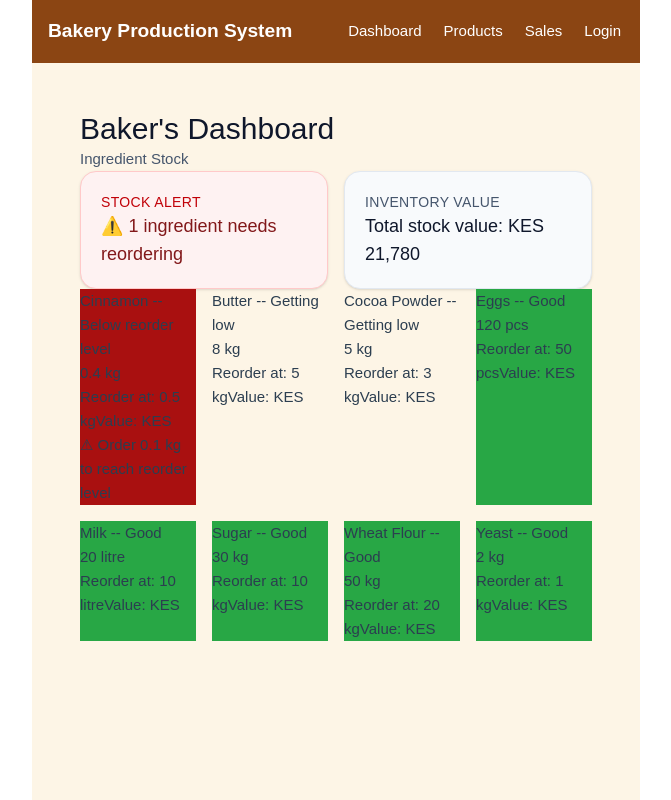
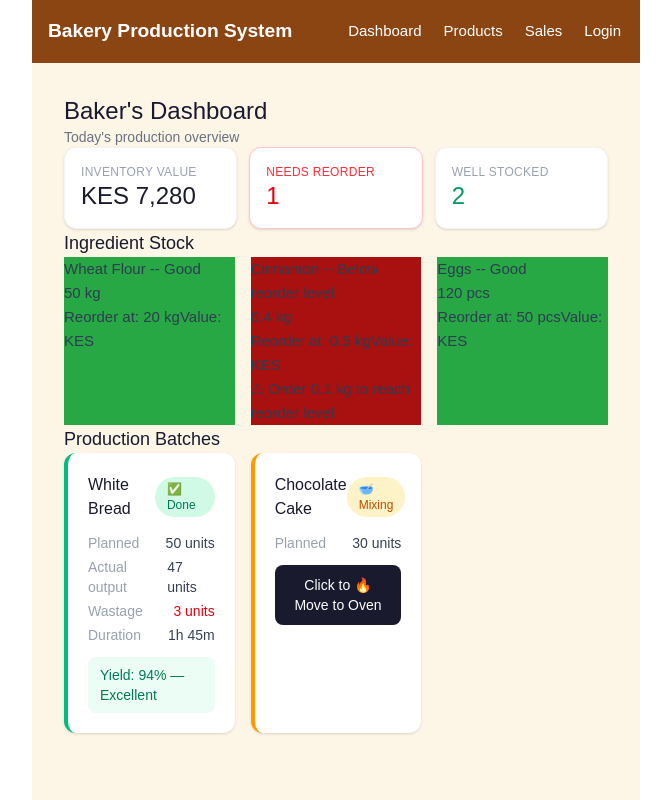
Before and after one commit to SAID444-hash/bakery-production-system, a Vue app in the folder frontend/: page /dashboard in a window 1280 px wide. Shown: the whole page, without its empty margins (0-671 px from the left). Built offline with nearby package versions, Linux system fonts and the light colour scheme.

Commit message:
Complete BatchCard with all batches, stats, done modal, and failed status

```diff
--- /dev/null
+++ b/frontend/src/components/BatchCard.vue
@@ -0,0 +1,165 @@
+<script setup>
+import { ref, computed } from 'vue'
+
+// ---------------------------------------------------------------
+// PROPS: match PRODUCTION_BATCHES table from ERD
+//
+// In Week 6: GET /api/production-batches
+// Response includes product_name from a JOIN with PRODUCTS table:
+//   SELECT pb.*, p.name as product_name
+//   FROM production_batches pb
+//   JOIN products p ON pb.product_id = p.id
+//
+// This is why product_name is in the data — it comes from the JOIN,
+// not from the PRODUCTION_BATCHES table itself.
+// ---------------------------------------------------------------
+const props = defineProps({
+  batch: { type: Object, required: true }
+  // Expected shape:
+  // {
+  //   id: 1,                          ← PK
+  //   product_name: 'White Bread',    ← from JOIN with PRODUCTS
+  //   product_id: 1,                  ← FK to PRODUCTS
+  //   planned_quantity: 50,           ← how many we plan to make
+  //   actual_quantity: 47,            ← how many we actually made (null if not done)
+  //   wastage_quantity: 3,            ← how many were lost
+  //   status: 'done',                 ← planned|mixing|baking|cooling|done|failed
+  //   started_at: '2026-05-20 06:30', ← when mixing started
+  //   completed_at: '2026-05-20 08:15' ← when marked done
+  // }
+})
+
+const emit = defineEmits(['advance-batch'])
+// computaions for status label and colors
+// Cost per unit = total batch ingredient cost / actual quantity
+// (We can't calculate this yet — needs BATCH_COSTS data from API)
+// ---------------------------------------------------------------
+const yieldRate = computed(() => {
+  if (!props.batch.actual_quantity || !props.batch.planned_quantity) return null
+  return Math.round((props.batch.actual_quantity / props.batch.planned_quantity) * 100)
+})
+
+const yieldStatus = computed(() => {
+  if (yieldRate.value === null) return null
+  if (yieldRate.value >= 90) return { label: 'Excellent', class: 'bg-emerald-50 text-emerald-700' }
+  if (yieldRate.value >= 80) return { label: 'Acceptable', class: 'bg-orange-50 text-orange-700' }
+  return { label: 'Low yield — review needed', class: 'bg-red-50 text-red-700' }
+})
+
+
+// Duration calculation (if batch has start and end time)
+const duration = computed(() => {
+  if (!props.batch.started_at || !props.batch.completed_at) return null
+
+  const start = new Date(props.batch.started_at)
+  const end = new Date(props.batch.completed_at)
+  const diffMins = Math.round((end - start) / 60000)
+  const hours = Math.floor(diffMins / 60)
+  const mins = diffMins % 60
+  return hours > 0 ? `${hours}h ${mins}m` : `${mins}m`
+})
+
+// Batch lifecycle: planned → mixing → baking → cooling → done
+const nextStatus = computed(() => {
+  const flow = {
+    planned: { label: 'Start Mixing', next: 'mixing', icon: '🥣' },
+    mixing:  { label: 'Move to Oven', next: 'baking', icon: '🔥' },
+    baking:  { label: 'Move to Cooling', next: 'cooling', icon: '❄️' },
+    cooling: { label: 'Mark Done', next: 'done', icon: '✅' },
+  }
+  return flow[props.batch.status] || null
+})
+
+// Status badge styling using Tailwind classes
+const statusStyle = computed(() => {
+  const config = {
+    planned: { bg: 'bg-gray-100 text-gray-600', border: 'border-gray-400', icon: '📋' },
+    mixing:  { bg: 'bg-amber-100 text-amber-700', border: 'border-amber-500', icon: '🥣' },
+    baking:  { bg: 'bg-orange-100 text-orange-700', border: 'border-[#E8541E]', icon: '🔥' },
+    cooling: { bg: 'bg-blue-100 text-blue-700', border: 'border-blue-500', icon: '❄️' },
+    done:    { bg: 'bg-emerald-100 text-emerald-700', border: 'border-emerald-500', icon: '✅' },
+    failed:  { bg: 'bg-red-100 text-red-700', border: 'border-red-500', icon: '❌' },
+  }
+  return config[props.batch.status] || config.planned
+})
+
+function handleAdvance() {
+  if (nextStatus.value) {
+    emit('advance-batch', props.batch.id, nextStatus.value.next)
+  }
+}
+//data emission
+
+
+
+</script>
+
+<template>
+
+<div
+    class="bg-white rounded-xl p-5 shadow-sm border-l-4 flex flex-col gap-3"
+    :class="[
+      statusStyle.border,
+      batch.status === 'failed' ? 'bg-red-50' : ''
+    ]"
+  >
+    <!-- Header: product name + status badge -->
+    <div class="flex justify-between items-center">
+      <h4 class="text-base font-semibold text-[#1A1A2E]">{{ batch.product_name }}</h4>
+      <span
+        class="px-3 py-1 rounded-full text-xs font-semibold capitalize"
+        :class="statusStyle.bg"
+      >
+        {{ statusStyle.icon }} {{ batch.status }}
+      </span>
+    </div>
+
+    <!-- Quantity details -->
+    <div class="flex flex-col gap-1">
+      <div class="flex justify-between text-sm">
+        <span class="text-gray-400">Planned</span>
+        <span class="font-medium text-gray-700">{{ batch.planned_quantity }} units</span>
+      </div>
+
+      <div v-if="batch.status === 'done' || batch.status === 'failed'" class="flex justify-between text-sm">
+        <span class="text-gray-400">Actual output</span>
+        <span class="font-medium text-gray-700">{{ batch.actual_quantity ?? 0 }} units</span>
+      </div>
+
+      <div v-if="batch.wastage_quantity > 0" class="flex justify-between text-sm">
+        <span class="text-gray-400">Wastage</span>
+        <span class="font-medium text-red-600">{{ batch.wastage_quantity }} units</span>
+      </div>
+
+      <div v-if="duration" class="flex justify-between text-sm">
+        <span class="text-gray-400">Duration</span>
+        <span class="font-medium text-gray-700">{{ duration }}</span>
+      </div>
+    </div>
+
+    <!-- Yield rate (only for completed batches) -->
+    <div
+      v-if="yieldStatus"
+      class="px-3 py-2 rounded-lg text-sm font-semibold"
+      :class="yieldStatus.class"
+    >
+      Yield: {{ yieldRate }}% — {{ yieldStatus.label }}
+    </div>
+
+    <!-- Failed batch banner -->
+    <div v-if="batch.status === 'failed'"
+         class="bg-red-600 text-white px-3 py-2 rounded-lg text-sm font-medium">
+      Batch failed — full ingredient cost recorded as waste
+    </div>
+
+    <!-- Action button -->
+    <button
+      v-if="nextStatus"
+      @click="handleAdvance"
+      class="mt-auto w-full py-2.5 px-4 bg-[#1A1A2E] text-white rounded-lg
+             text-sm font-medium hover:bg-[#E8541E] transition-colors"
+    >
+    Click to  {{ nextStatus.icon }} {{ nextStatus.label }}
+    </button>
+  </div>
+</template>
--- a/frontend/src/views/DashboardView.vue
+++ b/frontend/src/views/DashboardView.vue
@@ -1,62 +1,107 @@
 <script setup>
-import { computed, ref } from 'vue'
+import { ref, computed } from 'vue'
 import StockIndicator from '../components/StockIndicator.vue'
+import BatchCard from '../components/BatchCard.vue'
 
 const ingredients = ref([
   { id: 1, name: 'Wheat Flour', current_stock: 50, reorder_level: 20, unit: 'kg', cost_per_unit: 100 },
   { id: 2, name: 'Cinnamon', current_stock: 0.4, reorder_level: 0.5, unit: 'kg', cost_per_unit: 1200 },
   { id: 3, name: 'Eggs', current_stock: 120, reorder_level: 50, unit: 'pcs', cost_per_unit: 15 },
-  { id: 4, name: 'Yeast', current_stock: 2, reorder_level: 1, unit: 'kg', cost_per_unit: 800 },
-  { id: 5, name: 'Sugar', current_stock: 30, reorder_level: 10, unit: 'kg', cost_per_unit: 150 },
-  { id: 6, name: 'Cocoa Powder', current_stock: 5, reorder_level: 3, unit: 'kg', cost_per_unit: 600 },
-  { id: 7, name: 'Butter', current_stock: 8, reorder_level: 5, unit: 'kg', cost_per_unit: 500 },
-  { id: 8, name: 'Milk', current_stock: 20, reorder_level: 10, unit: 'litre', cost_per_unit: 70 },
 ])
 
-const lowStockCount = computed(() =>
-  ingredients.value.filter((item) => item.current_stock < item.reorder_level).length
+// SAMPLE DATA: PRODUCTION_BATCHES
+
+// GET /api/production-batches response includes product_name from JOIN with PRODUCTS:
+
+const batches = ref([
+  {
+    id: 1,
+    product_name: 'White Bread',
+    product_id: 1,
+    planned_quantity: 50,
+    actual_quantity: 47,
+    wastage_quantity: 3,
+    status: 'done',
+    started_at: '2026-05-20 06:30',
+    completed_at: '2026-05-20 08:15'
+  },
+  {
+    id: 2,
+    product_name: 'Chocolate Cake',
+    product_id: 2,
+    planned_quantity: 30,
+    actual_quantity: null,
+    wastage_quantity: null,
+    status: 'mixing',
+    started_at: '2026-05-30 07:00',
+    completed_at: null
+  },
+])
+
+const totalValue = computed(() =>
+  ingredients.value.reduce((sum, i) => sum + i.current_stock * i.cost_per_unit, 0)
+)
+const needsReorder = computed(() =>
+  ingredients.value.filter(i => i.current_stock < i.reorder_level).length
+)
+const wellStocked = computed(() =>
+  ingredients.value.filter(i => i.current_stock >= i.reorder_level).length
 )
 
-const totalStockValue = computed(() =>
-  ingredients.value.reduce((sum, item) => sum + item.current_stock * item.cost_per_unit, 0)
-)
+function advanceBatch(batchId, newStatus) {
 
-const statusSeverity = (item) => {
-  if (item.current_stock <= 0) return 0
-  if (item.current_stock < item.reorder_level) return 0
-  if (item.current_stock < item.reorder_level * 2) return 1
-  return 2
+  const batch = batches.value.find(b => b.id === batchId)
+  if (batch) {
+    batch.status = newStatus
+    if (newStatus === 'done') {
+      const now = new Date()
+      const pad = n => String(n).padStart(2, '0')
+      batch.completed_at = `${now.getFullYear()}-${pad(now.getMonth() + 1)}-${pad(now.getDate())} ${pad(now.getHours())}:${pad(now.getMinutes())}`
+    }
+    // await axios.post(`/api/production-batches/${batchId}/advance`, { status: newStatus })
+    // this triggers DB::transaction() - stock deduction - cost recording
+  }
 }
-
-const sortedIngredients = computed(() =>
-  [...ingredients.value].sort((a, b) => {
-    const severity = statusSeverity(a) - statusSeverity(b)
-    return severity !== 0 ? severity : a.name.localeCompare(b.name)
-  })
-)
 </script>
 
 <template>
-  <div class="space-y-6 p-4">
-    <div class="space-y-2">
-      <h1 class="text-3xl font-semibold text-slate-900">Baker's Dashboard</h1>
-      <p class="text-slate-600">Ingredient Stock</p>
+  <div>
+    <!-- Page header -->
+    <div class="mb-6">
+      <h1 class="text-2xl font-bold text-[#1A1A2E]">Baker's Dashboard</h1>
+      <p class="text-gray-500 text-sm mt-1">Today's production overview</p>
     </div>
 
-    <div class="grid gap-4 xl:grid-cols-2">
-      <div class="rounded-2xl border border-red-200 bg-red-50 p-5 text-red-900 shadow-sm">
-        <p class="text-sm font-semibold uppercase tracking-wide text-red-700">Stock alert</p>
-        <p class="mt-2 text-lg font-semibold">⚠️ {{ lowStockCount }} ingredient{{ lowStockCount === 1 ? '' : 's' }} need{{ lowStockCount === 1 ? 's' : '' }} reordering</p>
+    <!-- Summary stats -->
+    <div class="grid grid-cols-2 sm:grid-cols-3 gap-3 mb-8">
+      <div class="bg-white rounded-xl p-4 shadow-sm border border-gray-100">
+        <p class="text-xs font-medium uppercase tracking-wide text-gray-400">Inventory Value</p>
+        <p class="text-2xl font-bold text-[#1A1A2E] mt-1">KES {{ totalValue.toLocaleString() }}</p>
       </div>
-      <div class="rounded-2xl border border-slate-200 bg-slate-50 p-5 text-slate-900 shadow-sm">
-        <p class="text-sm font-semibold uppercase tracking-wide text-slate-600">Inventory value</p>
-        <p class="mt-2 text-lg font-semibold">Total stock value: KES {{ totalStockValue.toLocaleString() }}</p>
+      <div
+        class="bg-white rounded-xl p-4 shadow-sm border"
+        :class="needsReorder > 0 ? 'border-red-200 bg-red-50' : 'border-gray-100'"
+      >
+        <p class="text-xs font-medium uppercase tracking-wide"
+           :class="needsReorder > 0 ? 'text-red-500' : 'text-gray-400'">
+          Needs Reorder
+        </p>
+        <p class="text-2xl font-bold mt-1"
+           :class="needsReorder > 0 ? 'text-red-600' : 'text-[#1A1A2E]'">
+          {{ needsReorder }}
+        </p>
+      </div>
+      <div class="bg-white rounded-xl p-4 shadow-sm border border-gray-100 col-span-2 sm:col-span-1">
+        <p class="text-xs font-medium uppercase tracking-wide text-gray-400">Well Stocked</p>
+        <p class="text-2xl font-bold text-emerald-600 mt-1">{{ wellStocked }}</p>
       </div>
     </div>
 
-    <div class="grid gap-4 sm:grid-cols-2 lg:grid-cols-3 xl:grid-cols-4">
+    <!-- Ingredient stock -->
+    <h2 class="text-lg font-semibold text-[#1A1A2E] mb-3">Ingredient Stock</h2>
+    <div class="grid grid-cols-1 md:grid-cols-2 lg:grid-cols-3 gap-4">
       <StockIndicator
-        v-for="ing in sortedIngredients"
+        v-for="ing in ingredients"
         :key="ing.id"
         :name="ing.name"
         :current="ing.current_stock"
@@ -65,5 +110,16 @@ const sortedIngredients = computed(() =>
         :cost-per-unit="ing.cost_per_unit"
       />
     </div>
+
+    <!-- Production batches -->
+    <h2 class="text-lg font-semibold text-[#1A1A2E] mb-3">Production Batches</h2>
+    <div class="grid grid-cols-1 md:grid-cols-2 lg:grid-cols-3 gap-4">
+      <BatchCard
+        v-for="batch in batches"
+        :key="batch.id"
+        :batch="batch"
+        @advance-batch="advanceBatch"
+      />
+    </div>
   </div>
 </template>
```
